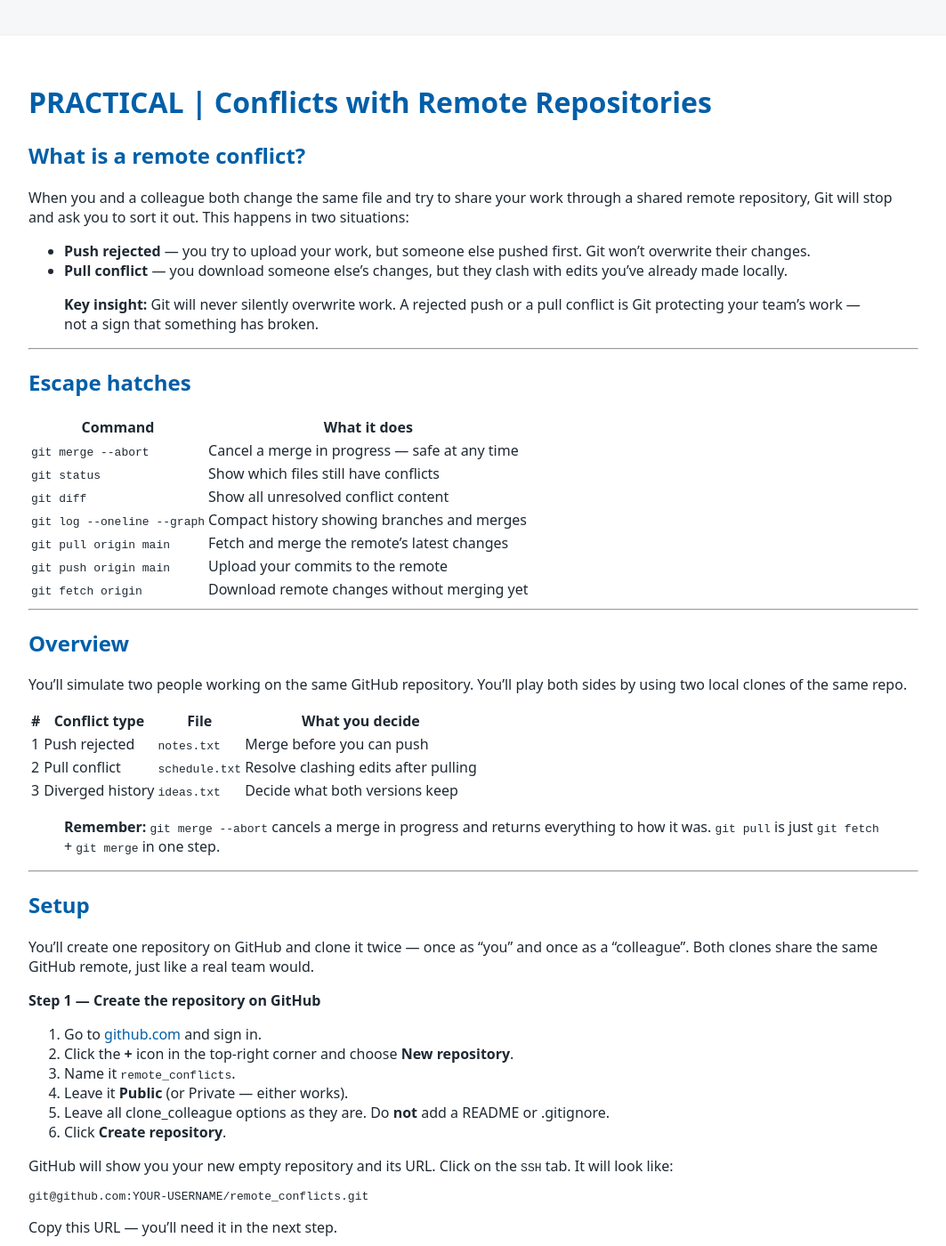
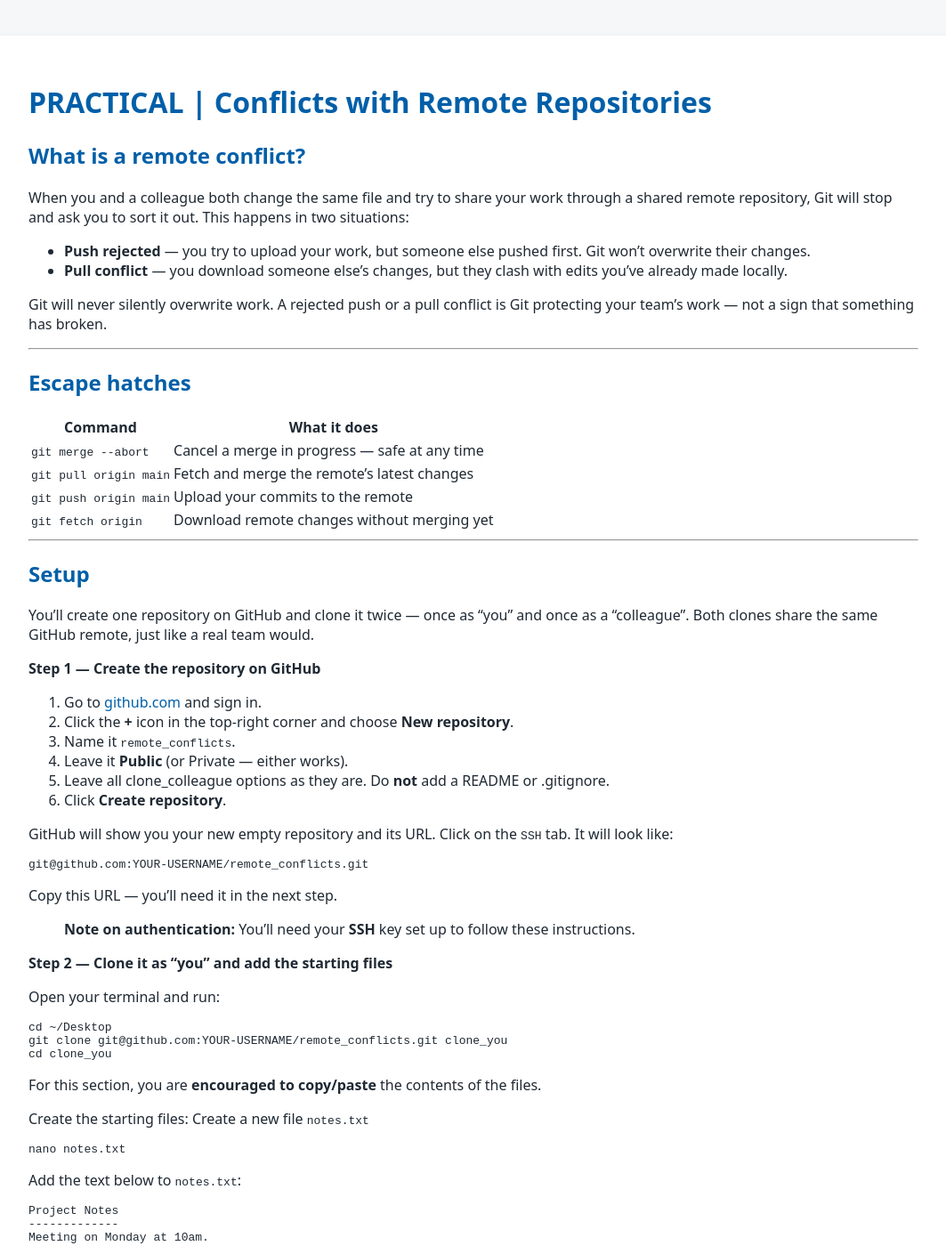
Before and after one commit to tu-delft-library/intermediate_version_control_with_git, a Jekyll site: the page built from material_for_participants/PRACTICAL_remote_conflicts.md, in a window 1280 px wide and 1400 px high. Shown: the whole window at 89% size, without its empty margins (108-1171 px from the left). Built offline with Jekyll 4.4.1, drawn with Linux system fonts in a browser that asks for light colours; our own code applies the rules of GitHub Pages for plain Markdown files; some of the changed text lies outside the part shown.

Commit message:
Format update

````diff
--- a/material_for_participants/PRACTICAL_remote_conflicts.md
+++ b/material_for_participants/PRACTICAL_remote_conflicts.md
@@ -7,7 +7,7 @@ When you and a colleague both change the same file and try to share your work th
 - **Push rejected** — you try to upload your work, but someone else pushed first. Git won't overwrite their changes.
 - **Pull conflict** — you download someone else's changes, but they clash with edits you've already made locally.
 
-> **Key insight:** Git will never silently overwrite work. A rejected push or a pull conflict is Git protecting your team's work — not a sign that something has broken.
+Git will never silently overwrite work. A rejected push or a pull conflict is Git protecting your team's work — not a sign that something has broken.
 
 ---
 
@@ -16,28 +16,12 @@ When you and a colleague both change the same file and try to share your work th
 | Command | What it does |
 |---|---|
 | `git merge --abort` | Cancel a merge in progress — safe at any time |
-| `git status` | Show which files still have conflicts |
-| `git diff` | Show all unresolved conflict content |
-| `git log --oneline --graph` | Compact history showing branches and merges |
 | `git pull origin main` | Fetch and merge the remote's latest changes |
 | `git push origin main` | Upload your commits to the remote |
 | `git fetch origin` | Download remote changes without merging yet |
 
 ---
 
-## Overview
-
-You'll simulate two people working on the same GitHub repository. You'll play both sides by using two local clones of the same repo.
-
-| # | Conflict type | File | What you decide |
-|---|---|---|---|
-| 1 | Push rejected | `notes.txt` | Merge before you can push |
-| 2 | Pull conflict | `schedule.txt` | Resolve clashing edits after pulling |
-| 3 | Diverged history | `ideas.txt` | Decide what both versions keep |
-
-> **Remember:** `git merge --abort` cancels a merge in progress and returns everything to how it was. `git pull` is just `git fetch` + `git merge` in one step.
-
----
 
 ## Setup
 
@@ -128,7 +112,7 @@ git push origin main
 
 **Step 3 — Clone it again as your "colleague"**
 
-> **Remember:** From here on, avoid copy pasting. Typing all the commands help you integrate your understanding.
+From here on, **avoid copy pasting**. Typing all the commands help you integrate your understanding.
 
 ```bash
 cd ..                   # ensure you are in the parent directory of `clone_you` folder
````
Also changed, not shown: other parts of material_for_participants/PRACTICAL_remote_conflicts.md (+4 -10 lines).
